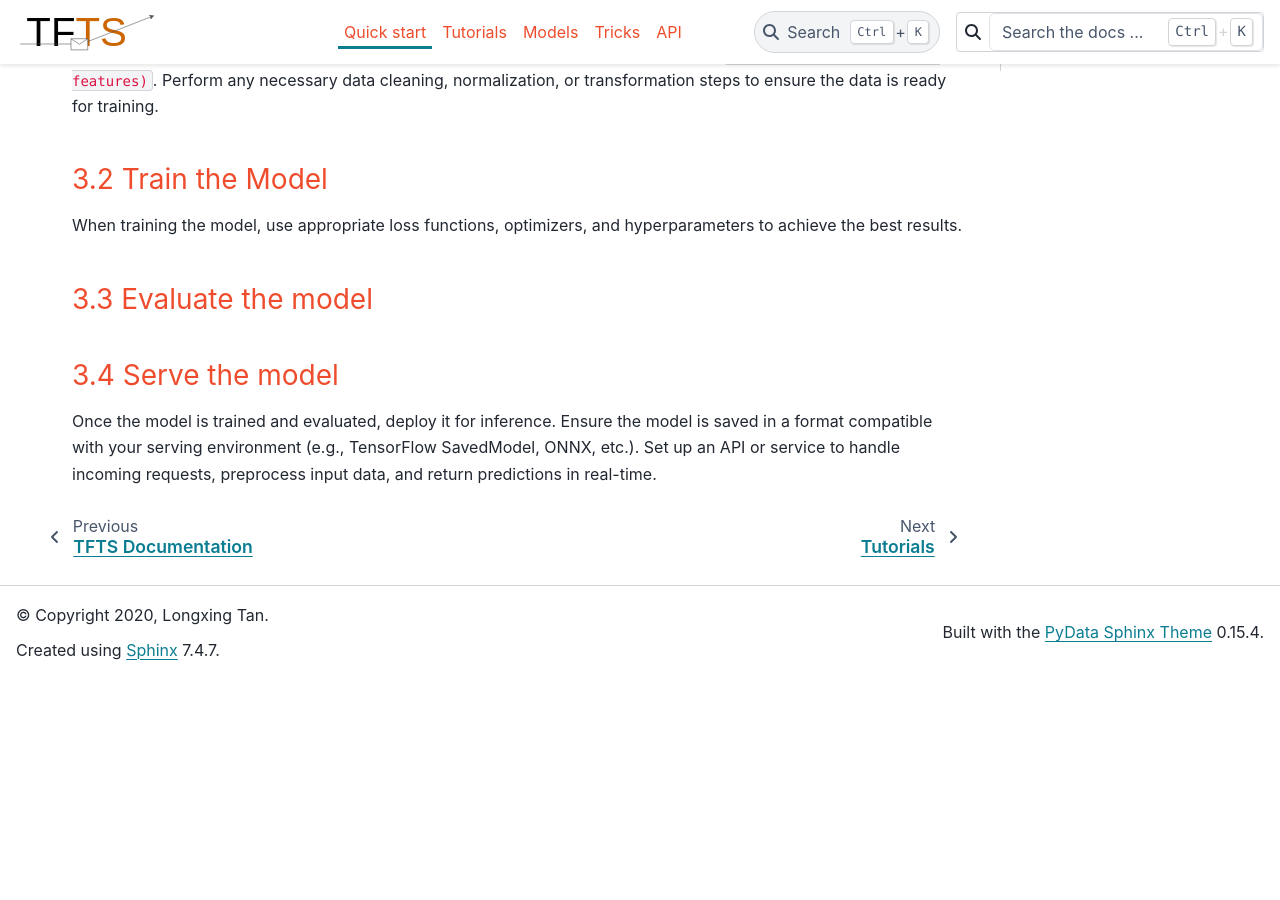
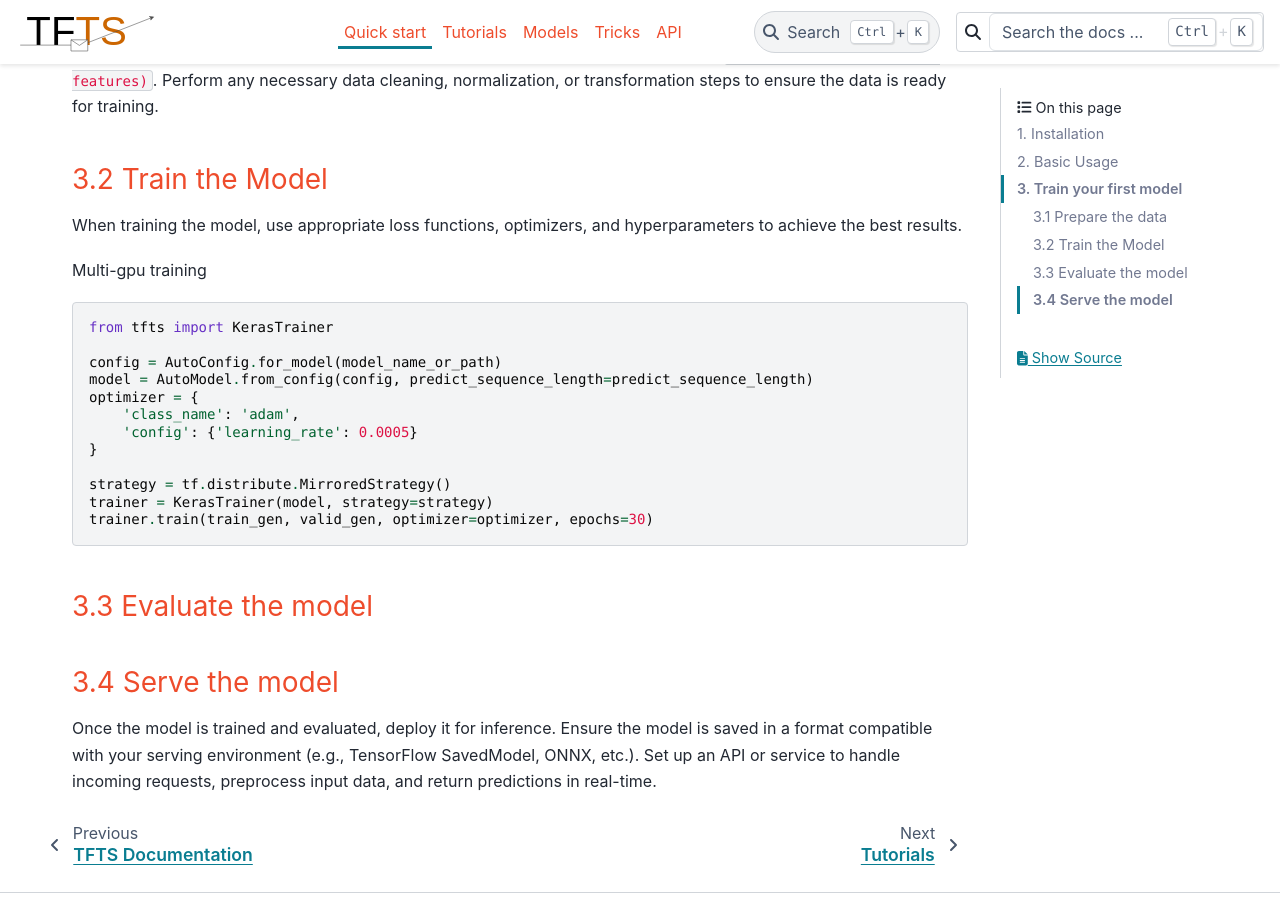
Before and after one commit to LongxingTan/Time-series-prediction, a Sphinx documentation site: the page built from docs/source/quick-start.rst, in a window 1280 px wide and 900 px high, scrolled down 1532 px. Built offline with Sphinx 7.4.7 and the PyData theme 0.15.4, drawn with Linux system fonts in a browser that asks for light colours; before the commit the page ends 2211 px from its top, so only the background shows below that.

Commit message:
docs: update

```diff
--- a/docs/source/quick-start.rst
+++ b/docs/source/quick-start.rst
@@ -81,6 +81,23 @@ Before training, ensure your raw data is preprocessed into a 3D format with the
 ~~~~~~~~~~~~~~~~~~~~~~~~~~
 When training the model, use appropriate loss functions, optimizers, and hyperparameters to achieve the best results.
 
+Multi-gpu training
+
+.. code-block:: python
+
+    from tfts import KerasTrainer
+
+    config = AutoConfig.for_model(model_name_or_path)
+    model = AutoModel.from_config(config, predict_sequence_length=predict_sequence_length)
+    optimizer = {
+        'class_name': 'adam',
+        'config': {'learning_rate': 0.0005}
+    }
+
+    strategy = tf.distribute.MirroredStrategy()
+    trainer = KerasTrainer(model, strategy=strategy)
+    trainer.train(train_gen, valid_gen, optimizer=optimizer, epochs=30)
+
 
 3.3 Evaluate the model
 ~~~~~~~~~~~~~~~~~~~~~~~
```
Also changed, not shown: docs/source/_static/logo.svg, 1 other file.
